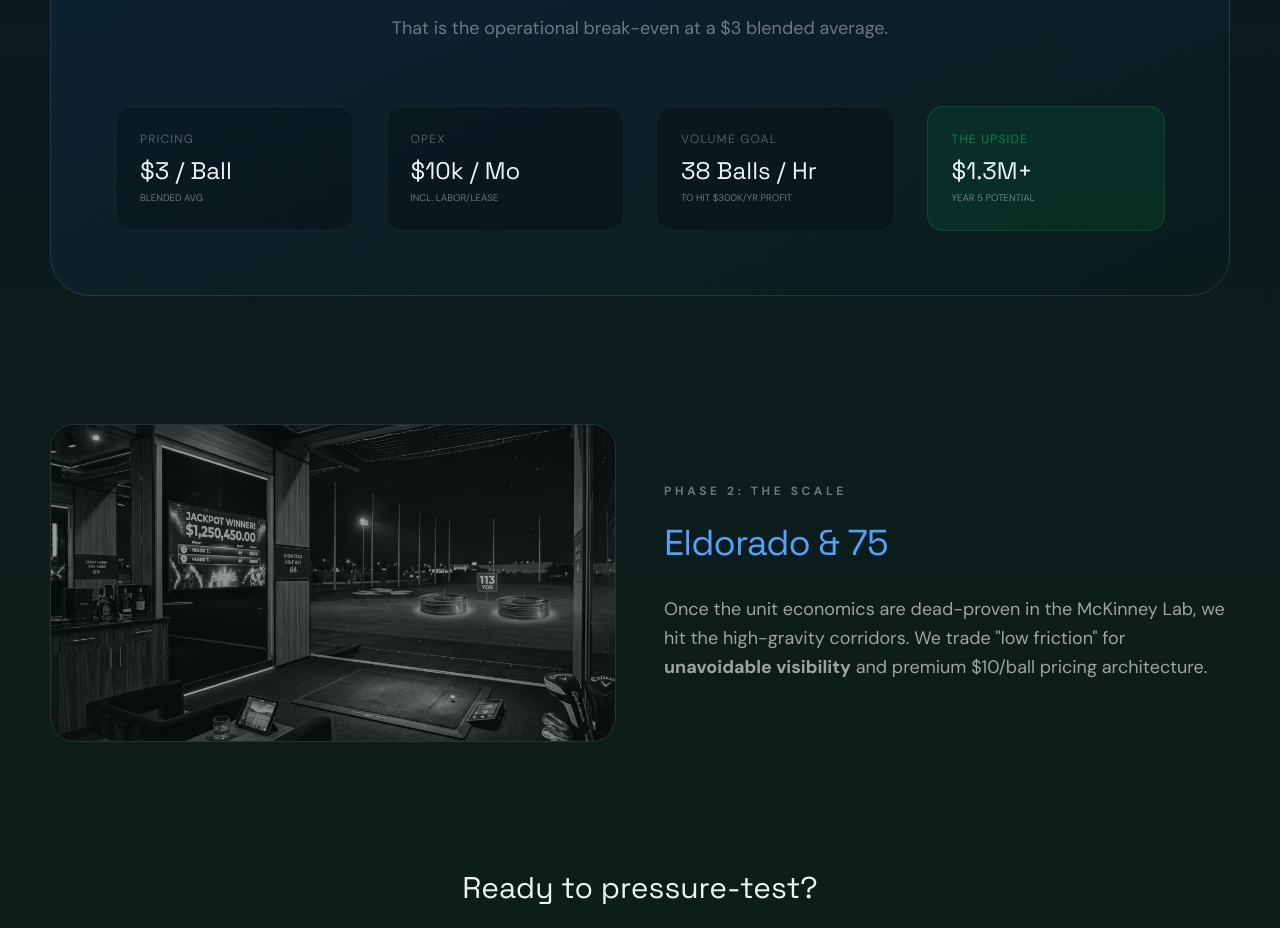
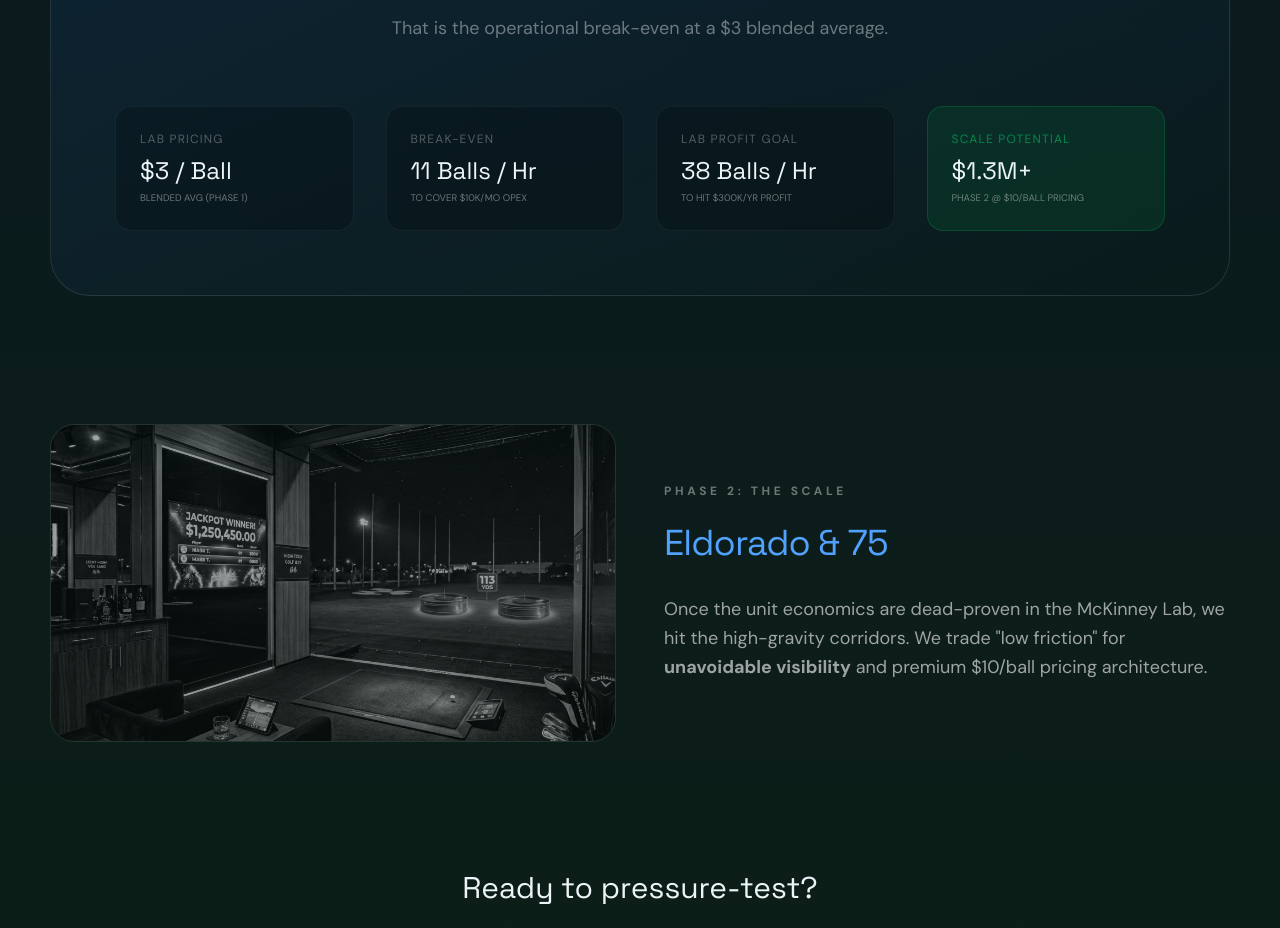
Before and after one commit to widescopeindustries/onlyaces, a Next.js app: page /chris in a window 1280 px wide. Shown: the part 2240-3168 px from the top of the page. Built offline with nearby package versions, Linux system fonts and the light colour scheme.

Commit message:
Clarify Lab vs. Scale math in economics section

```diff
--- a/src/app/chris/page.tsx
+++ b/src/app/chris/page.tsx
@@ -205,24 +205,24 @@ export default function ChrisPlanPage() {
 
           <div className="grid gap-8 md:grid-cols-2 lg:grid-cols-4">
             <div className="bg-black/20 p-6 rounded-2xl border border-white/5">
-              <div className="text-xs uppercase tracking-widest text-white/30 mb-2">Pricing</div>
+              <div className="text-xs uppercase tracking-widest text-white/30 mb-2">Lab Pricing</div>
               <div className="text-2xl font-display">$3 / Ball</div>
-              <div className="text-[0.6rem] text-white/40 mt-1 uppercase">Blended Avg</div>
+              <div className="text-[0.6rem] text-white/40 mt-1 uppercase">Blended Avg (Phase 1)</div>
             </div>
             <div className="bg-black/20 p-6 rounded-2xl border border-white/5">
-              <div className="text-xs uppercase tracking-widest text-white/30 mb-2">OpEx</div>
-              <div className="text-2xl font-display">$10k / Mo</div>
-              <div className="text-[0.6rem] text-white/40 mt-1 uppercase">Incl. Labor/Lease</div>
+              <div className="text-xs uppercase tracking-widest text-white/30 mb-2">Break-Even</div>
+              <div className="text-2xl font-display">11 Balls / Hr</div>
+              <div className="text-[0.6rem] text-white/40 mt-1 uppercase">To cover $10k/mo OpEx</div>
             </div>
             <div className="bg-black/20 p-6 rounded-2xl border border-white/5">
-              <div className="text-xs uppercase tracking-widest text-white/30 mb-2">Volume Goal</div>
+              <div className="text-xs uppercase tracking-widest text-white/30 mb-2">Lab Profit Goal</div>
               <div className="text-2xl font-display">38 Balls / Hr</div>
               <div className="text-[0.6rem] text-white/40 mt-1 uppercase">To hit $300k/yr Profit</div>
             </div>
             <div className="bg-green-500/10 p-6 rounded-2xl border border-green-500/20">
-              <div className="text-xs uppercase tracking-widest text-green-400/50 mb-2">The Upside</div>
+              <div className="text-xs uppercase tracking-widest text-green-400/50 mb-2">Scale Potential</div>
               <div className="text-2xl font-display">$1.3M+</div>
-              <div className="text-[0.6rem] text-white/40 mt-1 uppercase">Year 5 Potential</div>
+              <div className="text-[0.6rem] text-white/40 mt-1 uppercase">Phase 2 @ $10/ball pricing</div>
             </div>
           </div>
         </section>
```
